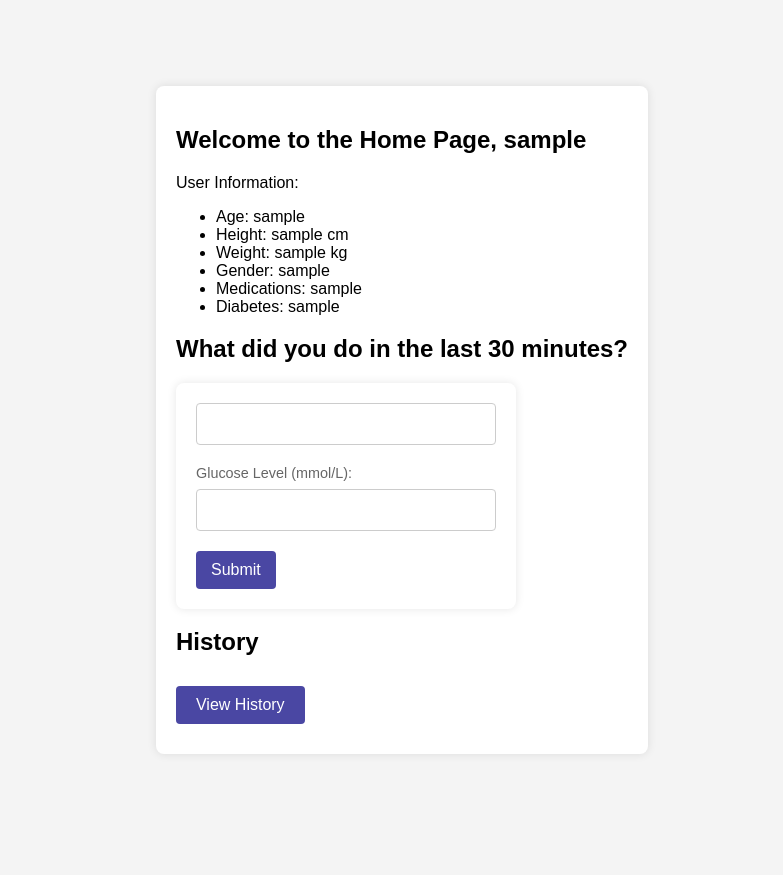
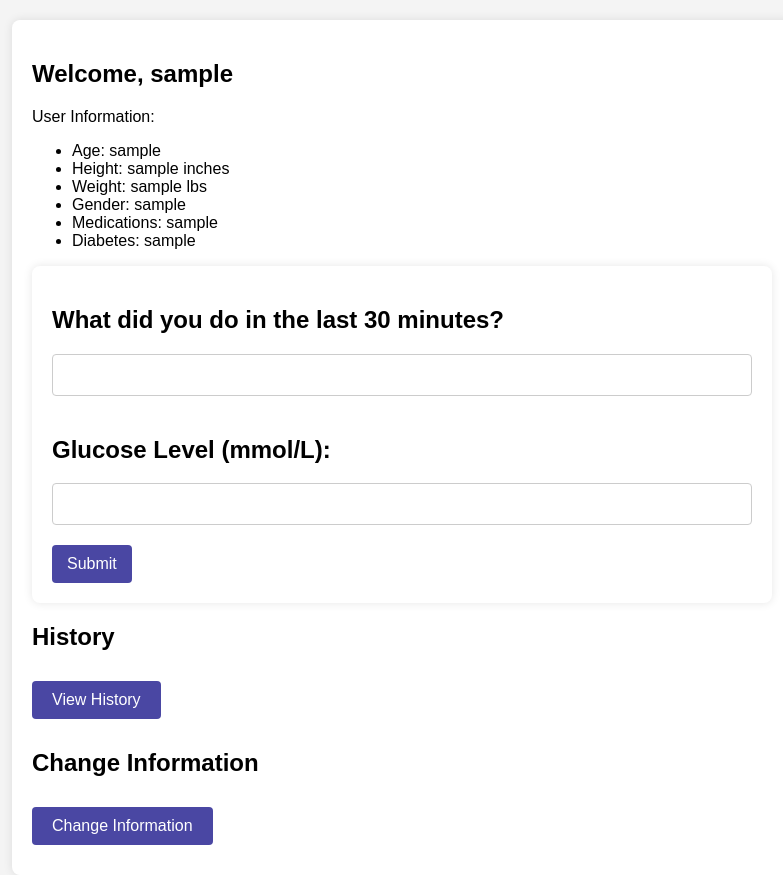
Before and after one commit to VatsalChandel/310FinalBetter, a Flask app: page /index in a window 1280 px wide. Shown: the whole page, without its empty margins (238-1021 px from the left). Before the commit the page ends 724 px from the top, so only its background shows below. Run offline with Flask 3, Linux system fonts and the light colour scheme; the visitor is signed in with stand-in values (Sample User, id 1).

Commit message:
Final changes

```diff
--- a/app.py
+++ b/app.py
@@ -1,7 +1,6 @@
 from flask import Flask, render_template, request, session, redirect, url_for
 import openai
 from flask_sqlalchemy import SQLAlchemy
-import os
 from datetime import datetime
 import keys
 
--- a/static/css/logincss.css
+++ b/static/css/logincss.css
@@ -14,7 +14,7 @@ form {
     padding: 20px;
     border-radius: 8px;
     box-shadow: 0 0 10px rgba(0, 0, 0, 0.1);
-    width: 300px;
+    width: 700px;
 }
 
 form p {
--- a/templates/assistance.html
+++ b/templates/assistance.html
@@ -13,7 +13,7 @@
             <p>{{ assistance }}</p>
         </div>
         <div class="input-group">
-            <button onclick="window.location.href='{{ url_for('index') }}'">Back to Main Page</button>
+            <button onclick="window.location.href='{{ url_for('index') }}'">Back to Home Page</button>
         </div>
 
         <div>
--- a/templates/index.html
+++ b/templates/index.html
@@ -6,13 +6,13 @@
 </head>
 <body>
     <div class="profile-form-container">
-        <h2>Welcome to the Home Page, {{ user }} </h2>
+        <h2>Welcome, {{ user }} </h2>
         <div class="user-info">
             <p>User Information:</p>
             <ul>
                 <li>Age: {{ user_age }}</li>
-                <li>Height: {{ user_height }} cm</li>
-                <li>Weight: {{ user_weight }} kg</li>
+                <li>Height: {{ user_height }} inches</li>
+                <li>Weight: {{ user_weight }} lbs</li>
                 <li>Gender: {{ user_gender }}</li>
                 <li>Medications: {{ user_medications }}</li>
                 <li>Diabetes: {{ diabetes }}</li>
@@ -20,13 +20,13 @@
         </div>
 
         <div class="activity-form">
-            <h2>What did you do in the last 30 minutes?</h2>
             <form action="/submit-activity" method="post">
+                <h2>What did you do in the last 30 minutes?</h2>
                 <div class="input-group">
                     <input type="text" name="activity">
                 </div>
                 <div class="input-group">
-                    <label for="glucose">Glucose Level (mmol/L):</label>
+                    <h2 for="glucose">Glucose Level (mmol/L):</h2>
                     <input type="text" id="glucose" name="glucose">
                 </div>
                 <button type="submit">Submit</button>
@@ -38,6 +38,11 @@
             <a href="{{ url_for('history') }}" class="button">View History</a>
         </div>
 
+        <div class="history-link">
+            <h2>Change Information</h2>
+            <a href="{{ url_for('login') }}" class="button">Change Information</a>
+        </div>
+
 
     </div>
 </body>
```
